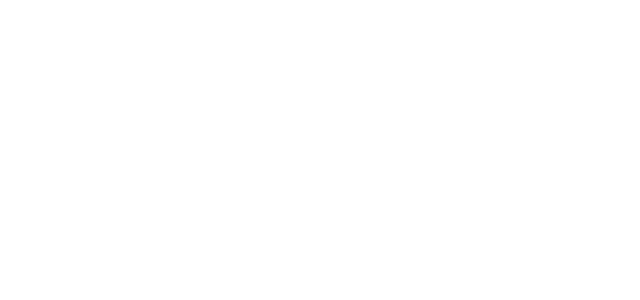
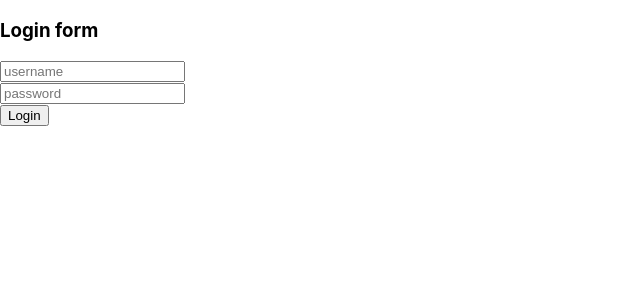
Before and after one commit to rupertwaldron/frontend, a React (Create React App) app: page /login in a window 1280 px wide. Shown: the top 300 px of the page, without its empty margins (0-640 px from the left). Built offline with nearby package versions, Linux system fonts and the light colour scheme.

Commit message:
username and password working

```diff
--- a/src/App.js
+++ b/src/App.js
@@ -1,19 +1,38 @@
-import React, { Component } from "react";
+import React from "react";
 import AddCredential from "./Components/AddCredential";
-import { Route, BrowserRouter as Router } from "react-router-dom";
+import {Route, BrowserRouter as Router} from "react-router-dom";
 import Table from "./Components/Table";
-import Register from "./Components/Register";
+import Login from "./Components/Login";
+import {createStore} from "redux";
+import {Provider} from "react-redux";
 
-class App extends Component {
-    render() {
-        return (
+const App = () => {
+
+    const initialState = {
+        currentUser: {}
+    }
+
+    const reducer = (state = initialState, action) => {
+        switch (action.type) {
+            case 'LOGIN_USER':
+                return {...state, currentUser: action.payload}
+            default:
+                return state;
+        }
+    }
+
+    const store = createStore(reducer);
+
+    return (
+        <Provider store={store}>
             <Router>
-                <Route exact path="/register" component={Register} />
-                <Route exact path="/" component={AddCredential} />
-                <Route exact path="/view" component={Table} />
+                <Route exact path="/login" component={Login}/>
+                <Route exact path="/" component={AddCredential}/>
+                <Route exact path="/view" component={Table}/>
             </Router>
-        );
-    }
+        </Provider>
+    );
+
 }
 
 export default App;
--- a/src/Components/AddCredential.js
+++ b/src/Components/AddCredential.js
@@ -59,7 +59,7 @@
             credentials: "same-origin", // include, *same-origin, omit
             headers: {
                 "Content-Type": "application/json",
-                "Authorization": "Bearer eyJhbGciOiJIUzUxMiJ9.eyJzdWIiOiJydXAyMSIsImV4cCI6MTU5MjkzNTU4MiwiaWF0IjoxNTkyOTE3NTgyfQ.JnwSGwHIBIu3iJgb2us36-mrwy-BkYcQlLs33bRmKf6pZqY2DyS_Wxd62Q6Oov82oIiq1ds_UJg6OW-TFmi0KA"
+                "Authorization": "Bearer eyJhbGciOiJIUzUxMiJ9.eyJzdWIiOiJydXAyMSIsImV4cCI6MTU5Mjk1NjU5NiwiaWF0IjoxNTkyOTM4NTk2fQ.iw-yjXQtSJczEp9q7iQYtb2Y5UIp1wDLl-9VDqN6ElUcAyjVmGh7jBbvu_ms8M8RLJXj2VF3jSbs7zn6WeRC5A"
             },
             redirect: "follow", // manual, *follow, error
             referrerPolicy: "no-referrer", // no-referrer, *client
--- /dev/null
+++ b/src/Components/Login.js
@@ -0,0 +1,70 @@
+import React, {useState} from "react";
+import Table from "./Table";
+
+const Login = () => {
+    const initialUserName = {username: ""};
+    const [userName, setUserName] = useState(initialUserName);
+    const [password, setPassword] = useState("");
+
+    const handleUserName = (event) => {
+        setUserName(event.target.value);
+        console.log("Event value = " + userName + " password: " + password);
+    }
+
+    const handlePassword = (event) => {
+        setPassword(event.target.value);
+        console.log("Event value = " + userName + " password: " + password);
+    }
+
+    const login = () => {
+        console.log("User = " + userName + " : " + password);
+        // fetch("http://localhost:8080/authenticate", {
+        //     method: 'POST',
+        //     body: JSON.stringify(user)
+        // })
+        //     .then(res => {
+        //         const jwtToken = res.headers.get('Authorization');
+        //         if (jwtToken !== null) {
+        //             sessionStorage.setItem("jwt", jwtToken);
+        //             setLoginInfo({...loginInfo, isAuthenticated: true});
+        //         }
+        //         else {
+        //             setLoginInfo({...loginInfo, open: true});
+        //         }
+        //     })
+        //     .catch(err => console.error(err))
+    };
+
+    if (false) {
+        return (<Table />)
+    } else {
+        return (
+            <div id="login">
+                <h3 className="text-center text-white pt-5">Login form</h3>
+                <div className="container">
+                    <div id="login-row" className="row justify-content-center align-items-center">
+                        <div id="login-column" className="col-md-6">
+                            <div id="login-box" className="col-md-12">
+                                <div className="form-group">
+                                    <input type="text" name="username" onChange={handleUserName}
+                                           className="form-control" placeholder="username"/>
+                                </div>
+                                <div className="form-group">
+                                    <input type="password" name="password" onChange={handlePassword}
+                                           className="form-control" placeholder="password"/>
+                                </div>
+                                <input type="submit" name="submit" onClick={login} className="btn btn-info btn-md"
+                                       value="Login"/>
+                            </div>
+                        </div>
+                    </div>
+                </div>
+            </div>
+
+        );
+    }
+
+}
+
+
+export default Login;
--- a/src/Components/Table.js
+++ b/src/Components/Table.js
@@ -50,7 +50,13 @@
     let isLoading = true;
 
     async function sampleFunc() {
-        let response = await fetch("/credentials");
+        let response = await fetch("/credentials", {
+            method: "GET", // *GET, POST, PUT, DELETE, etc.
+            headers: {
+                "Content-Type": "application/json",
+                "Authorization": "Bearer eyJhbGciOiJIUzUxMiJ9.eyJzdWIiOiJydXAyMSIsImV4cCI6MTU5Mjk1NjU5NiwiaWF0IjoxNTkyOTM4NTk2fQ.iw-yjXQtSJczEp9q7iQYtb2Y5UIp1wDLl-9VDqN6ElUcAyjVmGh7jBbvu_ms8M8RLJXj2VF3jSbs7zn6WeRC5A"
+            }
+        });
         let body = await response.json();
         upDateData(body);
     }
--- a/src/Components/actions.js
+++ b/src/Components/actions.js
@@ -1,6 +1,6 @@
 export const userPostFetch = user => {
     return dispatch => {
-        return fetch("http://localhost:3000/register", {
+        return fetch("http://localhost:8080/authenticate", {
             method: "POST",
             headers: {
                 'Content-Type': 'application/json',
```
